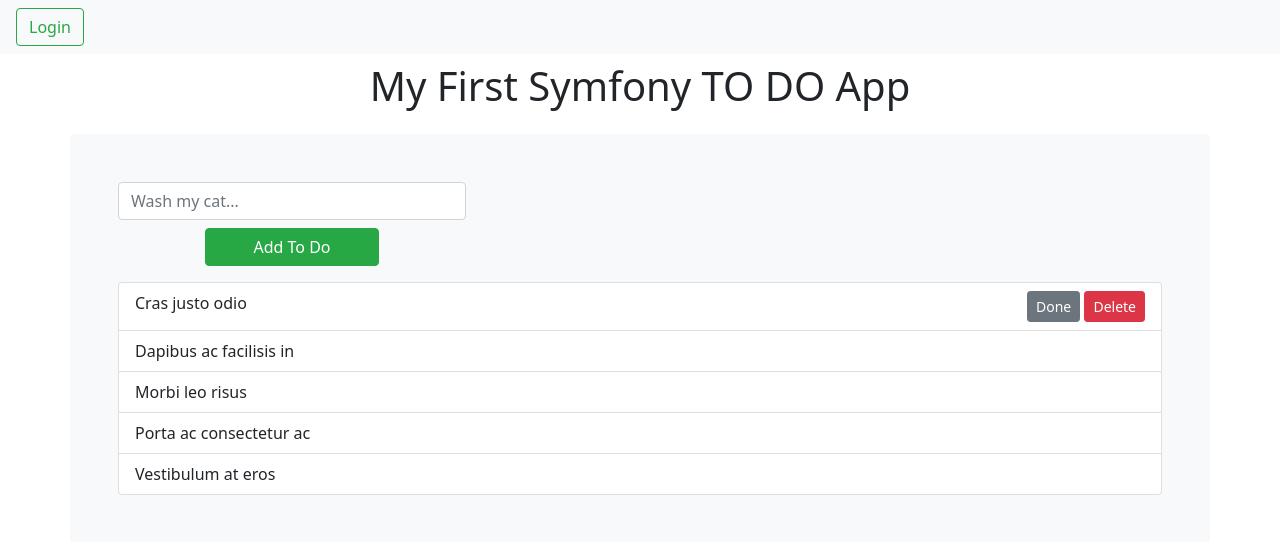
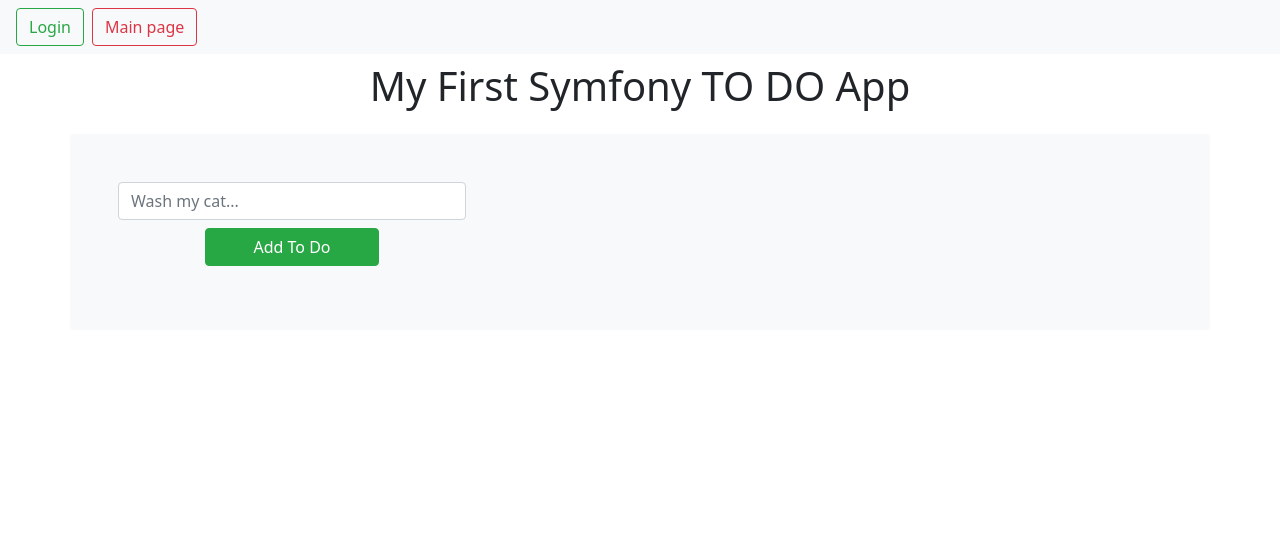
Before and after one commit to dmytrotus/my-first-symfony-app, a Symfony app: template templates/todotemplates/hello_page.html.twig in a window 1280 px wide. Shown: the top 542 px of the page. Run offline with Twig, Linux system fonts and the light colour scheme; the template is opened without the code that fills it, so the values that code supplies are empty; some libraries are stand-ins or nearby versions.

Commit message:
make first loop

```diff
--- a/templates/todotemplates/hello_page.html.twig
+++ b/templates/todotemplates/hello_page.html.twig
@@ -18,16 +18,14 @@
       </form>
       <div class="clearfix"></div>
       <ul class="list-group">
-        <li class="list-group-item">Cras justo odio
+        {% for todo in todos %}
+        <li class="list-group-item">{{ todo }}
           <span class="float-right">
             <button type="button" class="btn btn-sm btn-secondary">Done</button>
             <button type="button" class="btn btn-sm btn-danger">Delete</button>
           </span>
         </li>
-        <li class="list-group-item">Dapibus ac facilisis in</li>
-        <li class="list-group-item">Morbi leo risus</li>
-        <li class="list-group-item">Porta ac consectetur ac</li>
-        <li class="list-group-item">Vestibulum at eros</li>
+        {% endfor %}
       </ul>
     </div>
 {% endblock %}
--- a/templates/todotemplates/main.html.twig
+++ b/templates/todotemplates/main.html.twig
@@ -15,7 +15,8 @@
     <nav class="navbar navbar-expand-lg navbar-light bg-light">
       <div class="container-fluid">
         <div class="collapse navbar-collapse" id="navbarSupportedContent">
-          <a href="{{ asset('login') }}" class="btn btn-outline-success">Login</a>
+          <a href="{{ asset('login') }}" class="btn btn-outline-success mr-2">Login</a>
+          <a href="{{ asset('/') }}" class="btn btn-outline-danger">Main page</a>
         </div>
       </div>
     </nav>
```
Also changed, not shown: src/Controller/DefaultController.php (+8 -1 lines).
